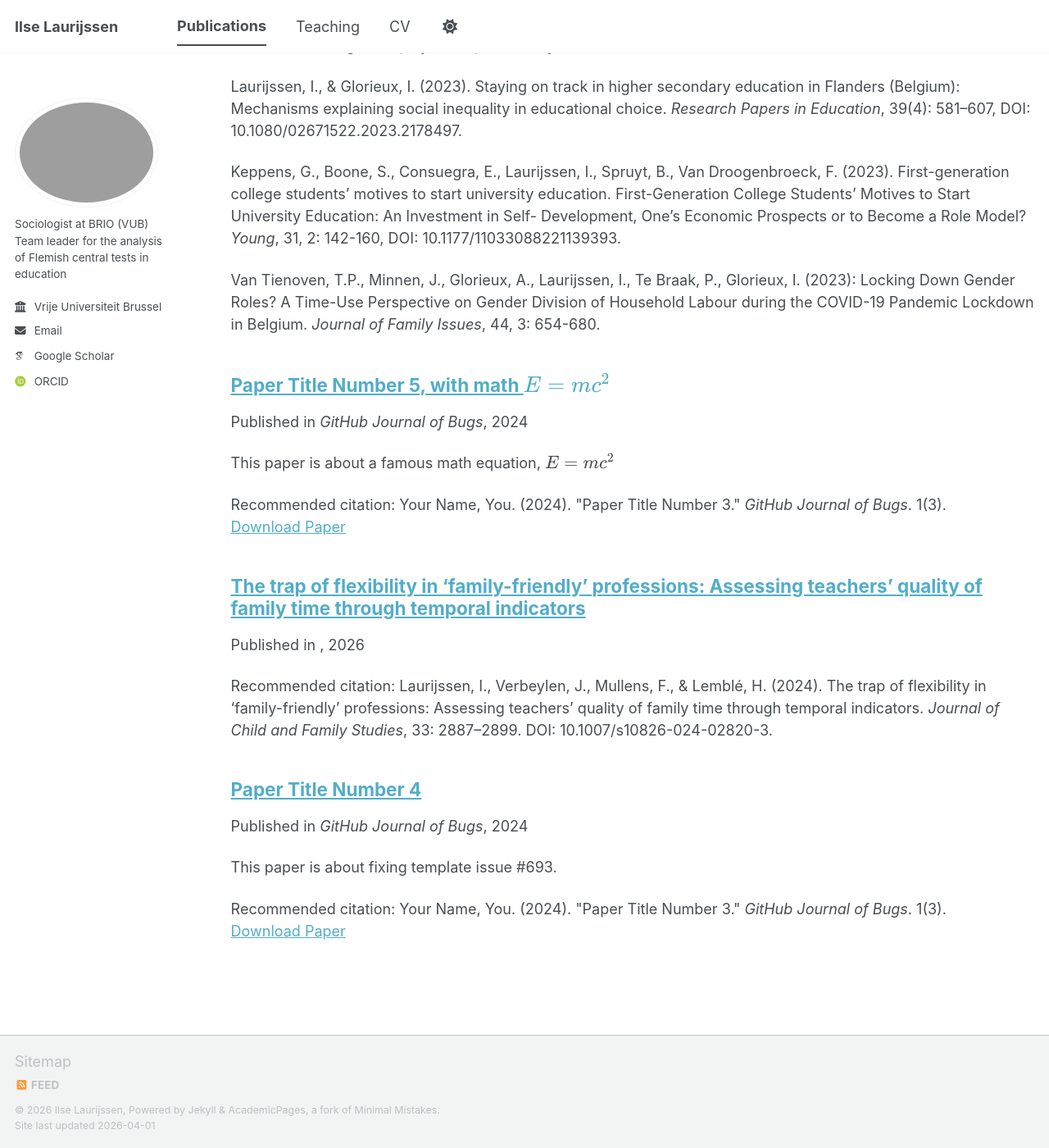
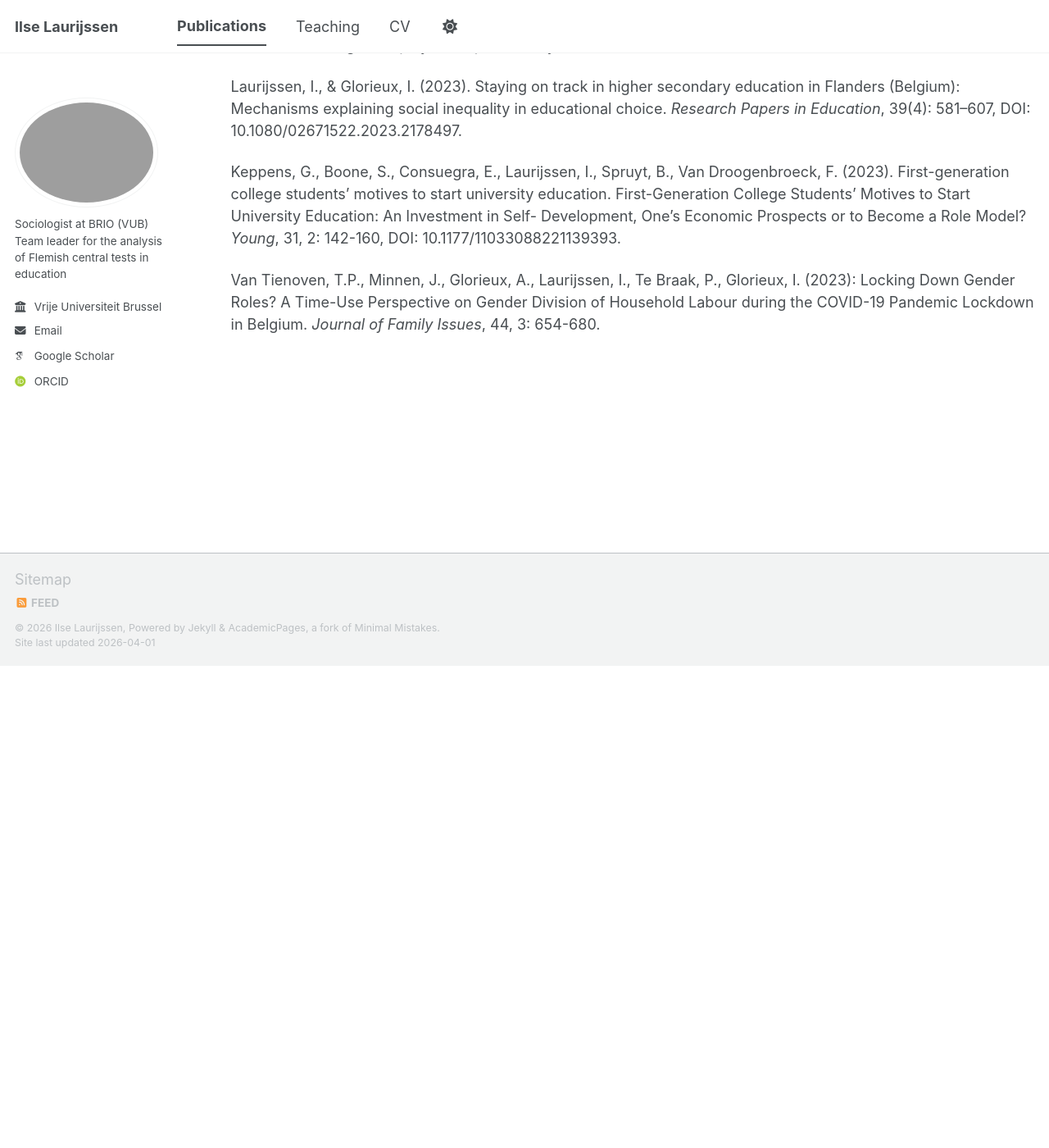
Before and after one commit to ilselaurijssen/ilselaurijssen.github.io, a Jekyll site: the page built from _pages/publications.html, in a window 1280 px wide and 1400 px high, scrolled down 588 px. Shown: the whole window at 82% size. Built offline with Jekyll 4.4.1, drawn with Linux system fonts in a browser that asks for light colours; some web fonts are replaced; a script bundle is joined from its source files by our own code; library files that are not in the unit come from our copies; part of the change alters nothing that is shown.

```diff
--- a/_pages/publications.html
+++ b/_pages/publications.html
@@ -36,7 +36,7 @@ Van Tienoven, T.P., Minnen, J., Glorieux, A., Laurijssen, I., Te Braak, P., Glor
 </p>
 
 {% include base_path %}
-{% if 0 %}
+{% comment %}
 
 <!-- New style rendering if publication categories are defined -->
 {% if site.publication_category %}
@@ -59,4 +59,4 @@ Van Tienoven, T.P., Minnen, J., Glorieux, A., Laurijssen, I., Te Braak, P., Glor
   {% endfor %}
 {% endif %}
 
-{% endif %}
+{% endcomment %}
```
